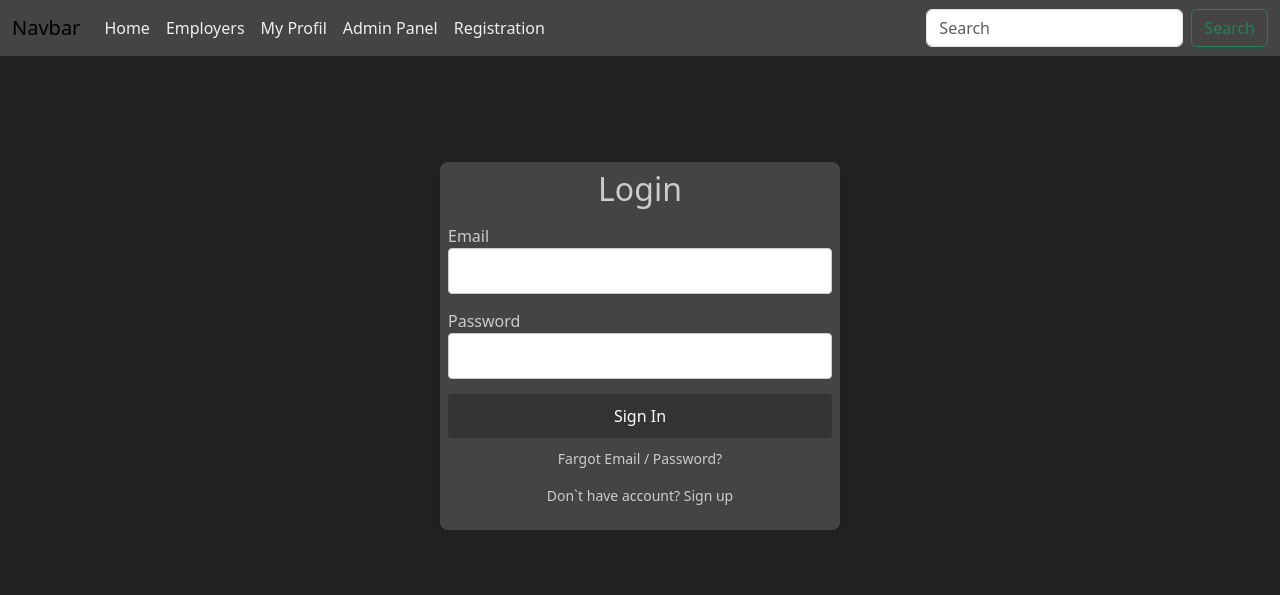
After one commit to EnjoyGray/company-staff, a Django app: page /login/ in a window 1280 px wide. The commit adds this page. Shown: the top 595 px of the page. Run offline with Django 5.2, Linux system fonts and the light colour scheme.

Commit message:
create front for profil

```diff
--- a/base/templates/base.html
+++ b/base/templates/base.html
@@ -39,10 +39,13 @@
                                 <a class="nav-link" href="{% url 'cstaff:employers' %}">Employers</a>
                             </li>
                             <li class="nav-item">
-                                <a class="nav-link" href="#">My Profil</a>
+                                <a class="nav-link" href="{% url 'cstaff:myprofil' %}">My Profil</a>
                             </li>
                             <li class="nav-item">
                                 <a class="nav-link" href="http://127.0.0.1:8000/admin/">Admin Panel</a>
+                            </li>
+                            <li class="nav-item">
+                                <a class="nav-link" href="{% url 'cstaff:login' %}">Registration</a>
                             </li>
                         </ul>
                         <form class="d-flex" action="{% url 'cstaff:search_results' %}" method="GET">
--- /dev/null
+++ b/cstaff/forms.py
@@ -0,0 +1,4 @@
+from django import forms
+
+
+class LoginUserForm(forms.Form):
--- a/cstaff/static/cstaff/css/styles.css
+++ b/cstaff/static/cstaff/css/styles.css
@@ -12,7 +12,11 @@ ul ul {
 }
 
 .mnavb nav {
+    /* position: fixed;
+    top: 0px;
+    z-index: 3; */
     background: #444 !important;
+    /* width: 100%; */
 }
 
 .mcolor ul li a {
@@ -103,3 +107,100 @@ td {
     white-space: nowrap;
     text-overflow: ellipsis; /* Якщо потрібно відображати "..." для обрізаного тексту */
 }
+
+/* login */
+.centr_monitor {
+    height: calc(100dvh - 300px);
+}
+
+.tcentr {
+    text-align: center;
+}
+
+.login_color {
+    color: #ccc;
+}
+
+.login-container {
+    background-color: #444 !important;
+    padding: 8px;
+    border-radius: 8px;
+    box-shadow: 0 0 10px rgba(0, 0, 0, 0.1);
+    max-width: 400px;
+    width: 100%;
+}
+.login-container h2 {
+    margin-top: 0;
+    margin-bottom: 15px;
+}
+
+.login-container input[type="email"],
+.login-container input[type="password"] {
+    width: 100%;
+    padding: 10px;
+    margin-bottom: 15px;
+    border: 1px solid #ccc;
+    border-radius: 4px;
+}
+
+.login-container input[type="submit"] {
+    width: 100%;
+    padding: 10px;
+    background-color: #333;
+    border: none;
+    border-radius: 4px;
+    color: white;
+    font-size: 16px;
+    cursor: pointer;
+}
+
+.login-container input[type="submit"]:hover {
+    background-color: #ccc;
+    color: #333;
+}
+
+.login_p {
+    margin-top: 10px;
+    text-align: center;
+    font-size: 14px;
+}
+
+/* PROFIL */
+.mp-box {
+    max-width: 1200px !important;
+    width: 1200px;
+    background-color: #444;
+
+    margin: 0px 200px;
+    padding: 30px;
+}
+
+.mp-header {
+    display: flex;
+}
+
+.mp-img {
+    max-width: 200px;
+    height: 100%;
+}
+
+.mp-header-text {
+    display: flex;
+    flex-direction: column;
+    justify-content: center;
+
+    margin-left: 30px;
+}
+
+.mp-id {
+    font-size: 12px;
+}
+
+.mp-name {
+}
+
+.mp-body {
+    margin-top: 30px;
+    display: flex;
+    gap: 0px 30px;
+}
--- /dev/null
+++ b/cstaff/templates/cstaff/login.html
@@ -0,0 +1,22 @@
+{% extends "base.html" %} {% block content %}
+
+<section class="mcontainer centr_monitor login_color">
+    <div class="login-container">
+        <h2 class="tcentr">Login</h2>
+        <form action="/login" method="post">
+            {% csrf_token %}
+            <label for="email">Email</label><br />
+            <input type="email" id="email" name="email" class="form-input" required /><br />
+            <label for="password">Password</label><br />
+            <input type="password" id="password" name="password" class="form-input" required /><br />
+            <input type="submit" value="Sign In" class="submit-button" name="signin" />
+        </form>
+
+        <div class="login_p">
+            <p>Fargot Email / Password?</p>
+            <p>Don`t have account? Sign up</p>
+        </div>
+    </div>
+</section>
+
+{% endblock content %}
--- /dev/null
+++ b/cstaff/templates/cstaff/logout.html
@@ -0,0 +1,5 @@
+{% extends "base.html" %} {% block content %}
+
+<section></section>
+
+{% endblock content %}
--- /dev/null
+++ b/cstaff/templates/cstaff/signup.html
@@ -0,0 +1,5 @@
+{% extends "base.html" %} {% block content %}
+
+<section></section>
+
+{% endblock content %}
--- a/cstaff/urls.py
+++ b/cstaff/urls.py
@@ -8,7 +8,15 @@ app_name = 'cstaff'
 urlpatterns = [
     path('', views.IndexListView.as_view(), name="index"),
     path('employers/', views.EmployersListView.as_view(), name="employers"),
-    path('mprofil/<int:pk>/', views.MProfilDetailView.as_view(), name='mprofil'),
+    path('myprofil/<int:pk>/', views.MProfilDetailView.as_view(), name='myprofil'),
+    path('myprofil/', views.profiltest, name='myprofil'),
     path('search/', views.SearchResultsView.as_view(), name='search_results'),
 
+    # path('login/', views.login_user, name='login'),
+    # path('logout/', views.logout_user, name='logout'),
+
+    path('login/', views.login_user, name='login'),
+    # path('login/', views.LoginView.as_view(), name='login'),
+    # path('logout/', views.LogoutView.as_view(), name='logout'),
+    # path('signup/', views.SignUpView.as_view(), name='signup'),
 ] + static(settings.MEDIA_URL, document_root=settings.MEDIA_ROOT)
--- a/cstaff/views.py
+++ b/cstaff/views.py
@@ -67,9 +67,25 @@ class MProfilDetailView(DetailView):
     template_name = "cstaff/profil.html"
     context_object_name = 'profil'
 
+    def get_context_data(self, **kwargs):
+        context = super().get_context_data(**kwargs)
+        return context
+
+def profiltest(request):
+    return render(request, "cstaff/profil.html")
+
+# def index(request):
+#     return render(request, "cstaff/index.html")
+
+
+# -------------users--------------------
 
 
 
 
-# def index(request):
-#     return render(request, "cstaff/index.html")
+def login_user(request):
+    return render(request, "cstaff/login.html")
+
+
+# def logout_user(request):
+#     return HttpResponse('logout_user')
```
Also changed, not shown: cstaff/templates/cstaff/profil.html (+25 -1 lines), cstaff/static/cstaff/blank_profile.jpeg (added).
